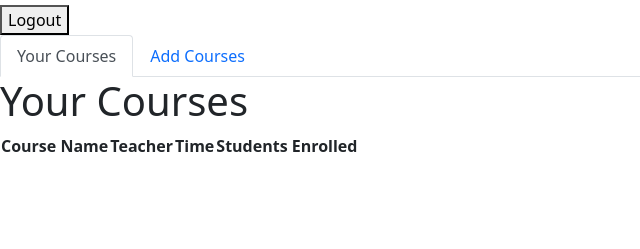
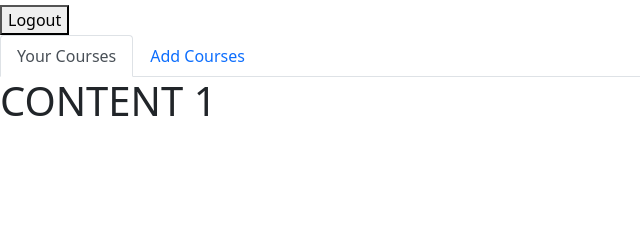
Before and after one commit to jakobpotosme/CSE106_Lab08, a Flask app: page /student/4 in a window 1280 px wide. Shown: the part 51-300 px from the top of the page, without its empty margins (0-640 px from the left). Run offline with Flask 2, Linux system fonts and the light colour scheme; a user stored in the database is signed in; data comes from the database, SQL or seed files in the repository; lists and menus that the app fills with data are empty.

Commit message:
more frontend updates

```diff
--- a/templates/student.html
+++ b/templates/student.html
@@ -4,10 +4,14 @@
 <head>
     <meta charset="utf-8">
     <title>Student</title>
+    <script src="https://ajax.googleapis.com/ajax/libs/jquery/3.5.1/jquery.min.js" defer></script>
+    <script src="https://cdn.jsdelivr.net/npm/bootstrap@5.1.3/dist/js/bootstrap.bundle.min.js"
+     integrity="sha384-ka7Sk0Gln4gmtz2MlQnikT1wXgYsOg+OMhuP+IlRH9sENBO0LRn5q+8nbTov4+1p" crossorigin="anonymous" defer></script>
+    <link rel="stylesheet" href="https://cdn.jsdelivr.net/npm/bootstrap@5.1.3/dist/css/bootstrap.min.css"
+    integrity="sha384-1BmE4kWBq78iYhFldvKuhfTAU6auU8tT94WrHftjDbrCEXSU1oBoqyl2QvZ6jIW3" crossorigin="anonymous" defer>
     <link rel="stylesheet" href="style.css">
-    <link rel="stylesheet" href="https://cdn.jsdelivr.net/npm/bootstrap@5.1.3/dist/css/bootstrap.min.css"
-    integrity="sha384-1BmE4kWBq78iYhFldvKuhfTAU6auU8tT94WrHftjDbrCEXSU1oBoqyl2QvZ6jIW3" crossorigin="anonymous">
-    <script src="https://ajax.googleapis.com/ajax/libs/jquery/3.5.1/jquery.min.js" defer></script>
+
+
 </head>
 
 <body>
@@ -30,91 +34,20 @@
         <nav>
           <div class="nav nav-tabs" id="nav-tab" role="tablist">
             <button class="nav-link active" id="nav-home-tab"
-            data-bs-toggle="tab" data-bs-target="#nav-mycourses" type="button" role="tab"
+            data-bs-toggle="tab" href="#nav-mycourses" type="button" role="tab"
             aria-controls="nav-mycourses" aria-selected="true">Your Courses</button>
 
-            <button class="nav-link" id="nav-profile-tab" data-bs-toggle="tab" data-bs-target="#nav-addcourses"
+            <button class="nav-link" id="nav-profile-tab" data-bs-toggle="tab" href="#nav-addcourses"
             type="button" role="tab" aria-controls="nav-addcourses" aria-selected="false">Add Courses</button>
           </div>
         </nav>
+
         <div class="tab-content" id="nav-tabContent">
           <div class="tab-pane fade show active" id="nav-mycourses" role="tabpanel" aria-labelledby="nav-home-tab">
-            <h1>Your Courses</h1>
-            <table>
-                <div>
-                    <tr>
-                        <th>Course Name</th>
-                        <th>Teacher</th>
-                        <th>Time</th>
-                        <th>Students Enrolled</th>
-                    </tr>
-                </div>
+            <h1>CONTENT 1</h1>
+          <div class="tab-pane fade" id="nav-addcourses" role="tabpanel" aria-labelledby="nav-profile-tab">
+            <h1>Content2</h1>
 
-                {% for row in range(0,classInfo|length ) %}
-                <tr>
-
-                    <td>
-                        {{classInfo[row].courseName}}
-                    </td>
-                    <td>
-                        {{ teachers[row].name }}
-                    </td>
-                    <td>
-                        {{classInfo[row].time}}
-                    </td>
-                    <td>
-                        {{classInfo[row].numEnrolled}}
-                    </td>
-
-                </tr>
-                {% endfor %}
-            </table>
-          </div>
-          <div class="tab-pane fade" id="nav-addcourses" role="tabpanel" aria-labelledby="nav-profile-tab">
-            <h1>Add Courses</h1>
-            <form action='/register' method="post">
-                <table>
-                    <div>
-                        <tr>
-                            <th>Course Name</th>
-                            <th>Teacher</th>
-                            <th>Time</th>
-                            <th>Students Enrolled</th>
-                            <th>Capacity</th>
-                            <th>Add Class</th>
-                        </tr>
-                    </div>
-
-                    {% for row in range(0,allClasses|length ) %}
-                    {% print(row)%}
-                    <tr>
-
-                        <td name="courseName">
-                            {{allClasses[row].courseName}}
-                        </td>
-                        <td name="teacherName">
-                            teacher goes here
-                        </td>
-                        <td name="courseTime">
-                            {{allClasses[row].time}}
-                        </td>
-                        <td name="courseTotalEnrolled">
-                            {{allClasses[row].numEnrolled}}
-                        </td>
-                        <td name="courseTotalCapacity">
-                            {{allClasses[row].capacity}}
-                        </td>
-                        <input type="hidden" name='student' value="{{student.id}}" />
-                        <td>
-                            <button value="{{ allClasses[row].id }}" name="submitBtn" id="submit" type="submit">Add</button>
-                            <div id="resultbox"></div>
-                        </td>
-
-
-                    </tr>
-                    {% endfor %}
-                </table>
-            </form>
           </div>
         </div>
       </div>
@@ -125,6 +58,7 @@
 
 
   </div>
+
 </body>
 
 </html>
```
